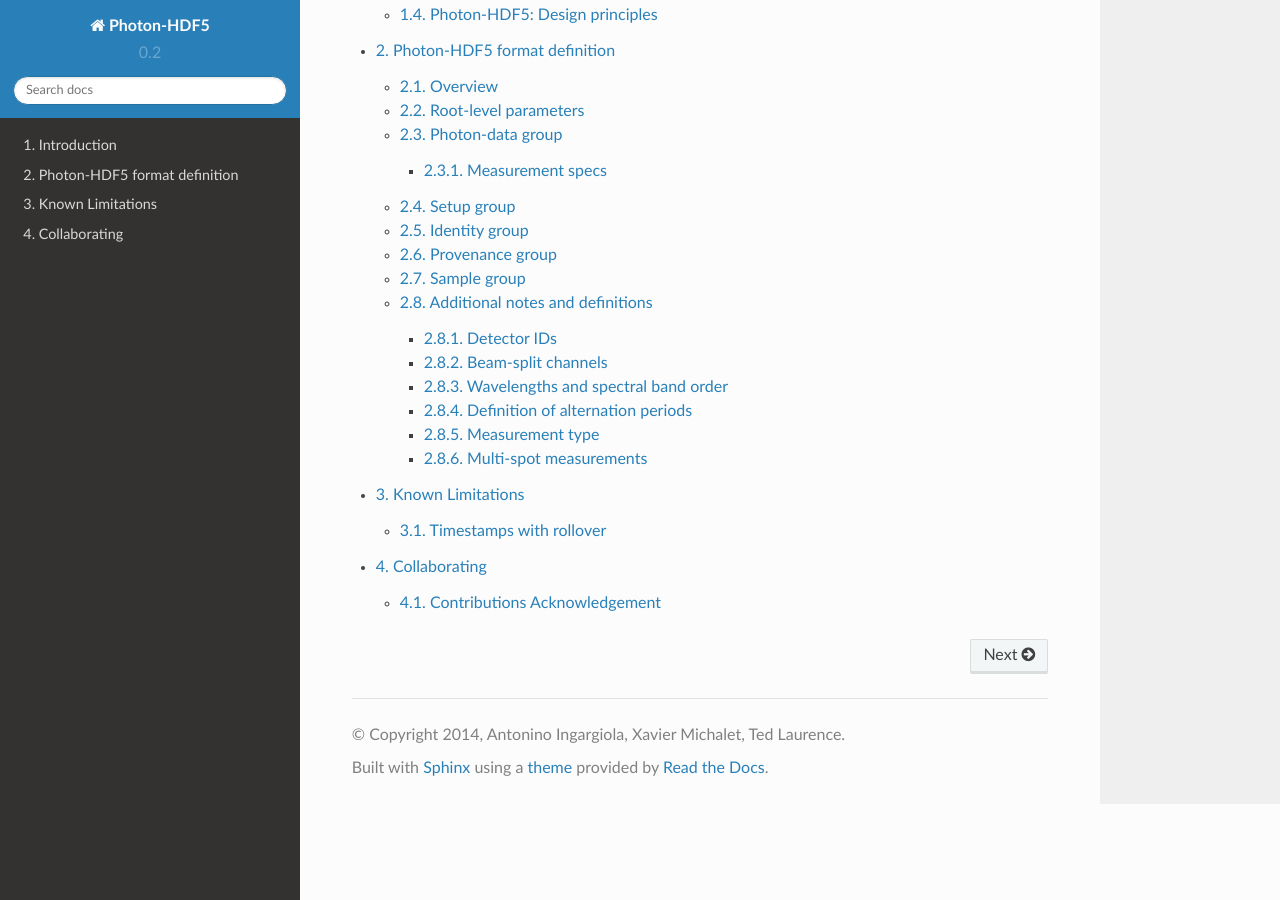
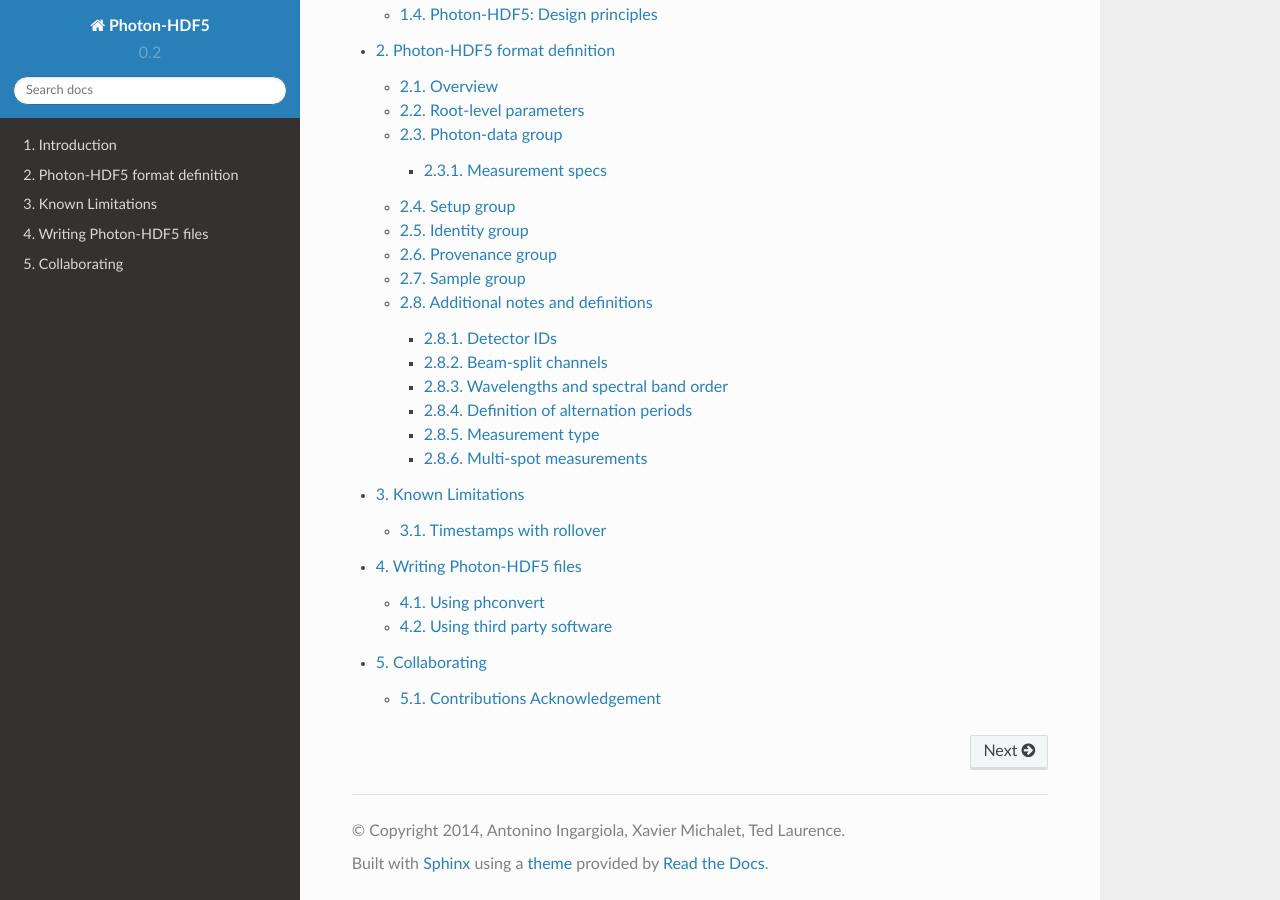
Before and after one commit to Photon-HDF5/photon-hdf5, a Sphinx documentation site: the page built from docs/index.rst, in a window 1280 px wide and 900 px high, scrolled down 1022 px. Built offline with Sphinx 7.4.7 and the Read the Docs theme 2.0.0, drawn with Linux system fonts in a browser that asks for light colours; some of the changed lines change nothing that is shown.

Commit message:
Add section on writing Photon-HDF5 files

```diff
--- a/docs/index.rst
+++ b/docs/index.rst
@@ -50,4 +50,5 @@
     intro
     phdata
     limitations
+    writing
     contributing
--- /dev/null
+++ b/docs/writing.rst
@@ -0,0 +1,67 @@
+.. _writing:
+
+Writing Photon-HDF5 files
+=========================
+
+The recommended way to write (or convert) Photon-HDF5 files is by using the
+phconvert python library.
+
+However, some user may want to save Photon-HDF5 files directly from an
+acquisition software not written in python (as opposed to converting the files
+later on). Both use cases are illustrated below.
+
+Using phconvert
+---------------
+
+Users that want to convert existing files to Photon-HDF5 are strongly
+encouraged to use phconvert. Even if phconvert is a python library, no python
+knowledge is strictly required as users can simply follows the steps
+illustrated in the *phconvert notebooks* (`repository <https://github.com/Photon-HDF5/phconvert/tree/master/notebooks>`__,
+`see on-line <http://nbviewer.ipython.org/github/Photon-HDF5/phconvert/tree/master/notebooks/>`__).
+For the absolute python beginner,
+we recommend `this page <http://fretbursts.readthedocs.org/en/latest/absolute_beginner.html>`__
+with installation and first-run instructions
+(these instructions are for the FRETBursts software but they are also valid
+for phconvert).
+
+If your input file format is not supported by *phconvert* please open a
+`new issue <https://github.com/Photon-HDF5/phconvert/issues>`__ on GitHub for phconvert.
+Adding a new file format is quite straightforward
+and we want to support as many format as possible out of the box.
+
+When saving, *phconvert* performs a validation the user input
+therefore assuring that the generated file is a valid Photon-HDF5 file.
+Furthermore a description attribute (*TITLE*) is automatically added to every
+field making easier for a user to interactively inspect the file
+(for example with `HDFView <https://www.hdfgroup.org/products/java/hdfview/>`__).
+
+Please refer to the *phconvert notebook* for examples on how to use phconvert to
+create Photon-HDF5 files. If something is not clear you can ask questions
+by opening an issue on GitHub.
+
+
+Using third party software
+--------------------------
+
+Even if using *phconvert* is the recommended way to save or convert Photon-HDF5
+files, some users may prefer saving file directly from their non-python
+applications. This is the only approach for non-python acquisition
+applications that want to natively save to Photon-HDF5.
+
+Note that in this case the user needs to use a HDF5 library for the language
+of choice and needs to be able to create HDF5 files.
+
+To facilitate this task, we provide a JSON file containing all the official
+fields names and their description. This JSON file can be used both to
+validate the names of the fields and to retrieve a standard short description.
+The description string should be saved for all the official fields in
+an attribute named "TITLE".
+
+Furthermore, the :ref:`/identity group <identity_group>` should include
+the fields ``software_name`` and ``software_version`` to specify the name
+and the version of the software that created the file.
+
+Finally, please make sure that the generate files are compliant with the
+Photon-HDF5 specifications by loading the file with *phconvert*
+(using ``phconvert.hdf5.load_photon_hdf5()``). This function will raise errors
+or warnings if the files does not follows the specs.
```
